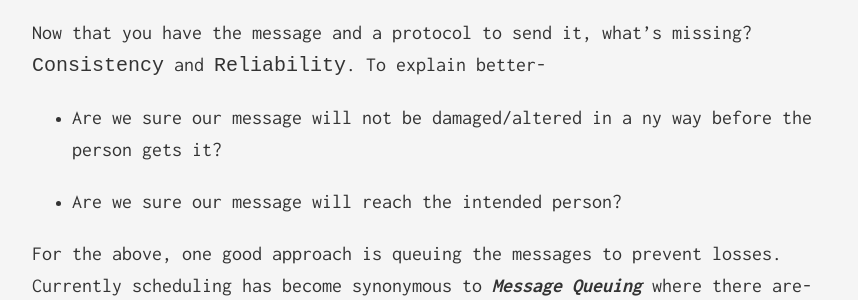
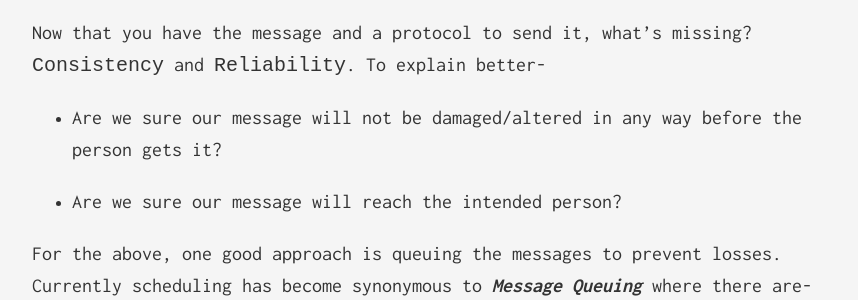
Before and after one commit to SaurabhGoyal/saurabhgoyal.github.io, a Jekyll site: the page built from _posts/2017-07-29-scheduling-with-amqp.markdown, in a window 1280 px wide and 900 px high, scrolled down 1555 px. Shown: the part 153-453 px from the top of the window, without its empty margins (208-1066 px from the left). Built offline with Jekyll 4.4.1, drawn with Linux system fonts in a browser that asks for light colours.

Commit message:
modify scheduling post

```diff
--- a/_posts/2017-07-29-scheduling-with-amqp.markdown
+++ b/_posts/2017-07-29-scheduling-with-amqp.markdown
@@ -19,7 +19,7 @@ Now when we have decided to schedule a task, we need a protocol (a set of rules
 ``If you are wondering why a separate protocol, let me just clarify here, a protocol is nothing but a refined version of whole or parts of one or more other protocols customized for one specific purpose.``
 
 Now that you have the message and a protocol to send it, what's missing? `Consistency` and `Reliability`. To explain better-
-* Are we sure our message will not be damaged/altered in a ny way before the person gets it?
+* Are we sure our message will not be damaged/altered in any way before the person gets it?
 
 * Are we sure our message will reach the intended person?
 
```
